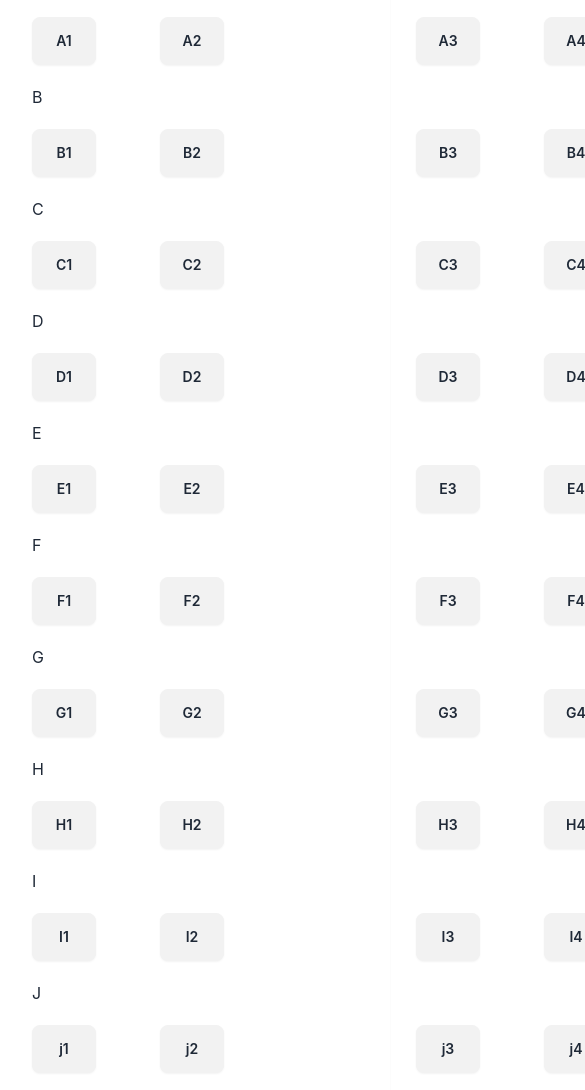
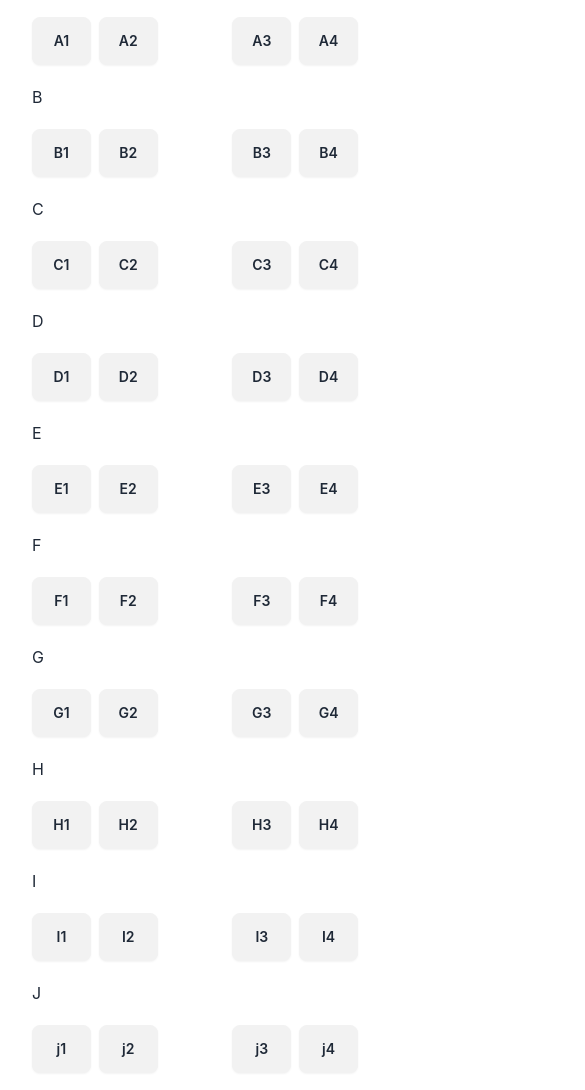
Before and after one commit to Denurychowdhury/smart-ticketing, a plain HTML site: page index.html in a window 390 px wide. Shown: the part 443-1533 px from the top of the page, 585 px wide, since content can reach past the window. Drawn offline with nearby package versions, Linux system fonts and the light colour scheme.

Commit message:
responsive with mobile device

```diff
--- a/index.html
+++ b/index.html
@@ -70,14 +70,14 @@
           <!-- font seat -->
           <!-- row1 -->
           <p class="col-span-1"></p>
-          <div class="col-span-11 grid md:grid-cols-10 grid-cols-5  gap-16 items-center">
+          <div class="col-span-11 grid md:grid-cols-10 grid-cols-1 gap-16  items-center">
             <p class="col-span-8"></p>
             <button class="btn col-span-2">
               <img src="./images/steering-wheel.png" alt="">
             </button>
           </div>
           <p class="col-span-1">A</p>
-          <div class="col-span-11 grid grid-cols-10 gap-16 items-center text-center">
+          <div class="col-span-11 grid grid-cols-10 lg:gap-16 gap-2 items-center text-center">
             <button onclick=""
               class="col-span-2 btn seat-btn btn-md hover:bg-black hover:text-white transition-colors duration-200 ease-in-out">A1</button>
             <button
@@ -87,9 +87,10 @@
               class="col-span-2 btn seat-btn btn-md hover:bg-black hover:text-white transition-colors duration-200 ease-in-out">A3</button>
             <button
               class="col-span-2 btn seat-btn btn-md hover:bg-black hover:text-white transition-colors duration-200 ease-in-out">A4</button>
+
           </div>
           <p class="col-span-1">B</p>
-          <div class="col-span-11 grid grid-cols-10 gap-16 items-center text-center">
+          <div class="col-span-11 grid grid-cols-10 lg:gap-16 gap-2 items-center text-center">
             <button
               class="col-span-2 btn seat-btn btn-md hover:bg-black hover:text-white transition-colors duration-200 ease-in-out">B1</button>
             <button
@@ -101,7 +102,7 @@
               class="col-span-2 btn seat-btn btn-md hover:bg-black hover:text-white transition-colors duration-200 ease-in-out">B4</button>
           </div>
           <p class="col-span-1">C</p>
-          <div class="col-span-11 grid grid-cols-10 gap-16 items-center text-center">
+          <div class="col-span-11 grid grid-cols-10 lg:gap-16 gap-2 items-center text-center">
             <button
               class="col-span-2 btn seat-btn btn-md hover:bg-black hover:text-white transition-colors duration-200 ease-in-out">C1</button>
             <button
@@ -113,7 +114,7 @@
               class="col-span-2 btn seat-btn btn-md hover:bg-black hover:text-white transition-colors duration-200 ease-in-out">C4</button>
           </div>
           <p class="col-span-1">D</p>
-          <div class="col-span-11  grid grid-cols-10 gap-16 items-center text-center">
+          <div class="col-span-11  grid grid-cols-10 lg:gap-16 gap-2 items-center text-center">
             <button
               class="col-span-2 btn seat-btn btn-md hover:bg-black hover:text-white transition-colors duration-200 ease-in-out">D1</button>
             <button
@@ -125,7 +126,7 @@
               class="col-span-2 btn seat-btn btn-md hover:bg-black hover:text-white transition-colors duration-200 ease-in-out">D4</button>
           </div>
           <p class="col-span-1">E</p>
-          <div class="col-span-11 grid grid-cols-10 gap-16 items-center text-center">
+          <div class="col-span-11 grid grid-cols-10 lg:gap-16 gap-2 items-center text-center">
             <button
               class="col-span-2 btn seat-btn btn-md hover:bg-black hover:text-white transition-colors duration-200 ease-in-out">E1</button>
             <button
@@ -137,7 +138,7 @@
               class="col-span-2 btn seat-btn btn-md hover:bg-black hover:text-white transition-colors duration-200 ease-in-out">E4</button>
           </div>
           <p class="col-span-1">F</p>
-          <div class="col-span-11 grid grid-cols-10 gap-16 items-center text-center">
+          <div class="col-span-11 grid grid-cols-10 lg:gap-16 gap-2 items-center text-center">
             <button
               class="col-span-2 btn btn-md seat-btn hover:bg-black hover:text-white transition-colors duration-200 ease-in-out">F1</button>
             <button
@@ -149,7 +150,7 @@
               class="col-span-2 btn seat-btn btn-md hover:bg-black hover:text-white transition-colors duration-200 ease-in-out">F4</button>
           </div>
           <p class="col-span-1">G</p>
-          <div class="col-span-11 grid grid-cols-10 gap-16 items-center text-center">
+          <div class="col-span-11 grid grid-cols-10 lg:gap-16 gap-2 items-center text-center">
             <button
               class="col-span-2 btn seat-btn btn-md hover:bg-black hover:text-white transition-colors duration-200 ease-in-out">G1</button>
             <button
@@ -161,7 +162,7 @@
               class="col-span-2 btn seat-btn btn-md hover:bg-black hover:text-white transition-colors duration-200 ease-in-out">G4</button>
           </div>
           <p class="col-span-1">H</p>
-          <div class="col-span-11 grid grid-cols-10 gap-16 items-center text-center">
+          <div class="col-span-11 grid grid-cols-10 lg:gap-16 gap-2 items-center text-center">
             <button
               class="col-span-2 btn seat-btn btn-md hover:bg-black hover:text-white transition-colors duration-200 ease-in-out">H1</button>
             <button
@@ -173,7 +174,7 @@
               class="col-span-2 btn seat-btn btn-md hover:bg-black hover:text-white transition-colors duration-200 ease-in-out">H4</button>
           </div>
           <p class="col-span-1">I</p>
-          <div class="col-span-11 grid grid-cols-10 gap-16 items-center text-center">
+          <div class="col-span-11 grid grid-cols-10 lg:gap-16 gap-2 items-center text-center">
             <button
               class="col-span-2 btn seat-btn btn-md hover:bg-black hover:text-white transition-colors duration-200 ease-in-out">I1</button>
             <button
@@ -185,7 +186,7 @@
               class="col-span-2 btn seat-btn btn-md hover:bg-black hover:text-white transition-colors duration-200 ease-in-out">I4</button>
           </div>
           <p class="col-span-1">J</p>
-          <div class="col-span-11 grid grid-cols-10 gap-16 items-center text-center">
+          <div class="col-span-11 grid grid-cols-10 lg:gap-16 gap-2 items-center text-center">
             <button
               class="col-span-2 btn seat-btn btn-md hover:bg-black hover:text-white transition-colors duration-200 ease-in-out">j1</button>
             <button
@@ -217,7 +218,8 @@
             </h3>
             <div class="border-b-2 my-4 border-dashed"></div>
             <ul class="space-y-5" id="seat-selected">
-              <h3 class="text-3xl font-semibold text-error capitalize text-center" id="default-text">No seat Booked
+              <h3 class="lg:text-3xl text-2xl font-semibold text-error capitalize text-center" id="default-text">No seat
+                Booked
               </h3>
             </ul>
             <div class="border-b-2 my-4 border-dashed"></div>
```
